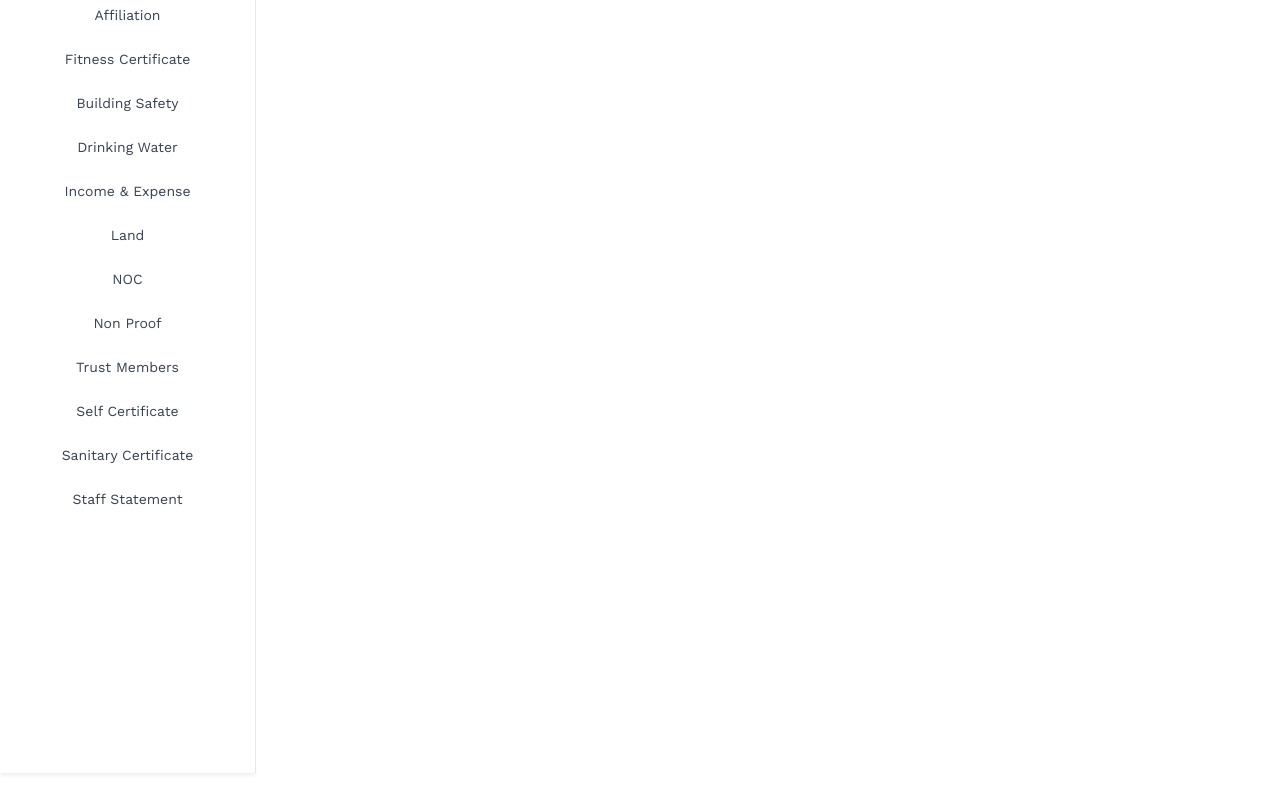
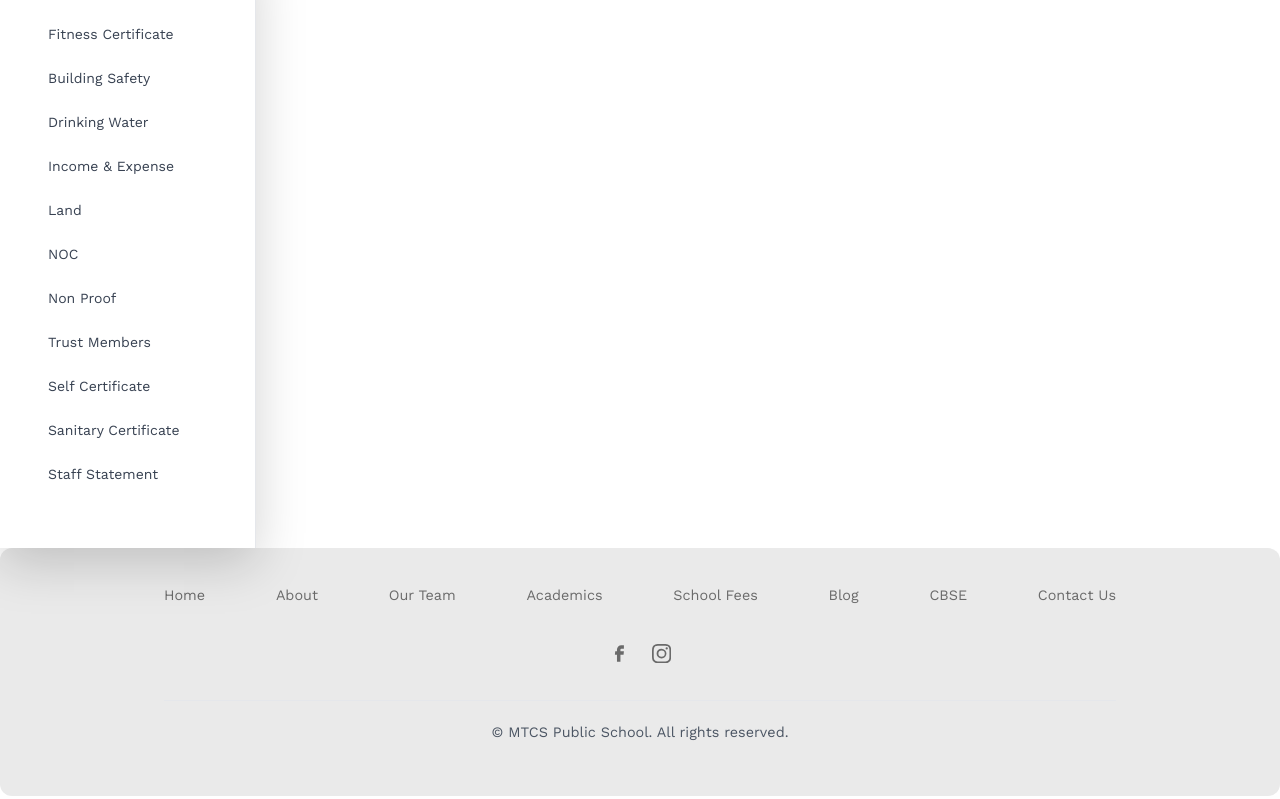
Before and after one commit to vidyajobin/MTCS-School, a React (Create React App) app: page /cbse in a window 1280 px wide. Shown: the part 540-1339 px from the top of the page. Built offline with nearby package versions, Linux system fonts and the light colour scheme.

Commit message:
cbse page responsiveness fixed

```diff
--- a/src/components/CbseDocuments.js
+++ b/src/components/CbseDocuments.js
@@ -1,6 +1,10 @@
-import React from 'react';
+import React, { useState } from 'react';
+import { Menu, X } from 'lucide-react';
 
 const CBSEDocuments = () => {
+  const [isMobileMenuOpen, setIsMobileMenuOpen] = useState(false);
+  const [selectedDocument, setSelectedDocument] = useState('CBSE/Affiliation1.pdf');
+
   const documents = [
     { title: 'Affiliation', path: 'CBSE/Affiliation1.pdf' },
     { title: 'Fitness Certificate', path: 'CBSE/fitness certificate building.pdf' },
@@ -16,34 +20,66 @@ const CBSEDocuments = () => {
     { title: 'Staff Statement', path: 'CBSE/staff statement.pdf' }
   ];
 
+  const handleDocumentSelect = (path) => {
+    setSelectedDocument(path);
+    setIsMobileMenuOpen(false);
+  };
+
   return (
-    <div className="flex h-screen">
+    <div className="flex flex-col md:flex-row h-[calc(100vh-200px)] max-h-[800px]">
+      {/* Mobile Menu Toggle */}
+      <button
+        className="md:hidden fixed top-4 left-4 z-50 p-2 bg-gray-100 rounded-md shadow"
+        onClick={() => setIsMobileMenuOpen(!isMobileMenuOpen)}
+      >
+        {isMobileMenuOpen ? <X className="h-6 w-6" /> : <Menu className="h-6 w-6" />}
+      </button>
+
       {/* Side Menu */}
-      <div className="w-64 h-full overflow-y-auto border-r bg-white shadow-sm">
+      <div className={`
+        ${isMobileMenuOpen ? 'block' : 'hidden'}
+        md:block
+        fixed md:static
+        top-0 left-0 w-full md:w-64
+        h-full
+        bg-white
+        md:border-r
+        shadow-lg
+        md:shadow-sm
+        z-40
+        overflow-y-auto
+        pt-16 md:pt-0
+      `}>
         <ul className="p-4 space-y-2">
           {documents.map((doc, index) => (
             <li key={index}>
-              <a
-                href={doc.path}
-                target="cbse"
-                className="block px-4 py-2 text-sm text-gray-700 rounded-md hover:bg-gray-100 transition-colors"
+              <button
+                onClick={() => handleDocumentSelect(doc.path)}
+                className="w-full text-left px-4 py-2 text-sm text-gray-700 rounded-md hover:bg-gray-100 transition-colors"
               >
                 {doc.title}
-              </a>
+              </button>
             </li>
           ))}
         </ul>
       </div>
 
       {/* Content Area */}
-      <div className="flex-1 h-full">
+      <div className="flex-1 h-full mt-16 md:mt-0">
         <iframe
-          src="CBSE/Affiliation1.pdf"
+          src={selectedDocument}
           title="CBSE Document Viewer"
-          name="cbse"
           className="w-full h-full border-none"
         />
       </div>
+
+      {/* Overlay for mobile menu */}
+      {isMobileMenuOpen && (
+        <div
+          className="fixed inset-0 bg-black/50 z-30 md:hidden"
+          onClick={() => setIsMobileMenuOpen(false)}
+        />
+      )}
     </div>
   );
 };
--- a/src/pages/About.js
+++ b/src/pages/About.js
@@ -8,7 +8,7 @@ const About = ({ show = true }) => {
     <>
       {show && <BreadCrumb pagename={'About Us'} />}
       <section className="ftco-section ftco-no-pt ftc-no-pb">
-        <Container className='mt-10 mb-10'>
+        <Container className='mt-16 mb-6'>
           <Row style={{ marginLeft: '40px', marginRight: '40px', fontSize: '1rem' }}>
             <Col
               md={5}
--- a/src/pages/Cbse.js
+++ b/src/pages/Cbse.js
@@ -5,13 +5,13 @@ import Footer from '../components/Footer'
 
 const Cbse = ({show=true}) => {
   return (
-    <>
-    <BreadCrumb pagename='CBSE'/>
-    <br/>
-    <CBSEDocuments />
-    <br/>
-    {show&&<Footer/>}
-    </>
+    <div className="flex flex-col min-h-screen">
+      <BreadCrumb pagename='CBSE'/>
+      <div className="flex-grow">
+        <CBSEDocuments />
+      </div>
+      {show && <Footer/>}
+    </div>
   )
 }
 
```
